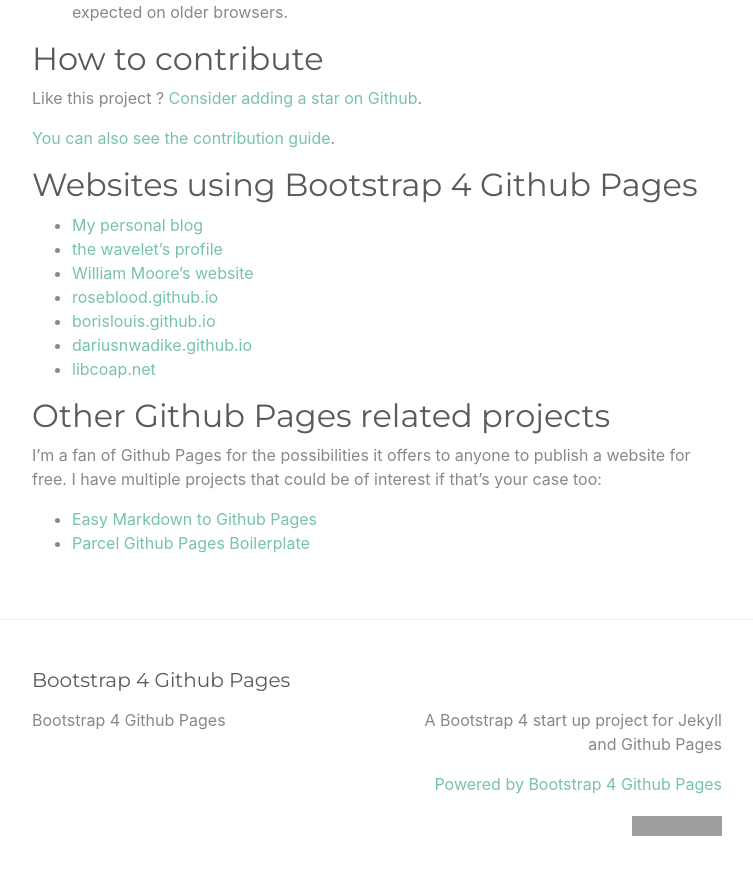
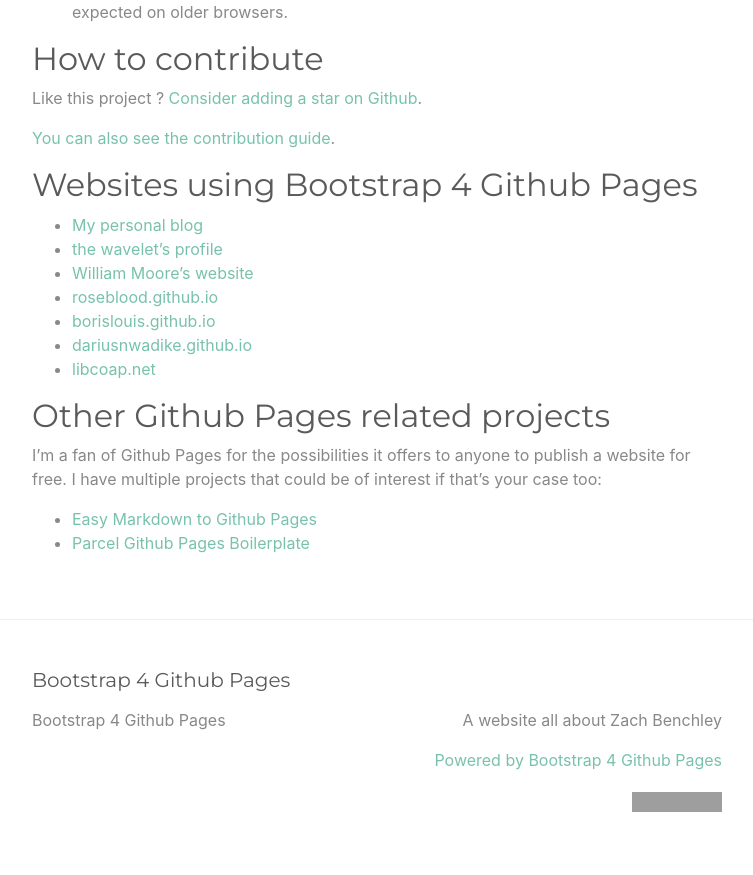
Before and after one commit to zbenchley/zbenchley.github.io, a Jekyll site: the page built from index.md, in a window 1280 px wide and 900 px high, scrolled down 2496 px. Shown: the top 875 px of the window, without its empty margins (263-1016 px from the left). Built offline with Jekyll 4.4.1, drawn with Linux system fonts in a browser that asks for light colours; grey boxes are pictures that could not be loaded.

Commit message:
Updating to my repo
updating

```diff
--- a/_config.yml
+++ b/_config.yml
@@ -16,13 +16,13 @@
 title: Bootstrap 4 Github Pages
 email: ""
 description: >- # this means to ignore newlines until "baseurl:"
-  A Bootstrap 4 start up project for Jekyll and Github Pages
+ A website all about Zach Benchley
 #baseurl: "" # the subpath of your site, e.g. /blog
 #url: "" # the base hostname & protocol for your site, e.g. http://example.com
 #twitter_username: jekyllrb
 #github_username:  jekyll
 
-repository: "nicolas-van/bootstrap-4-github-pages"
+repository: "zbenchley/zbenchley.github.io"
 
 # Build settings
 plugins:
```
